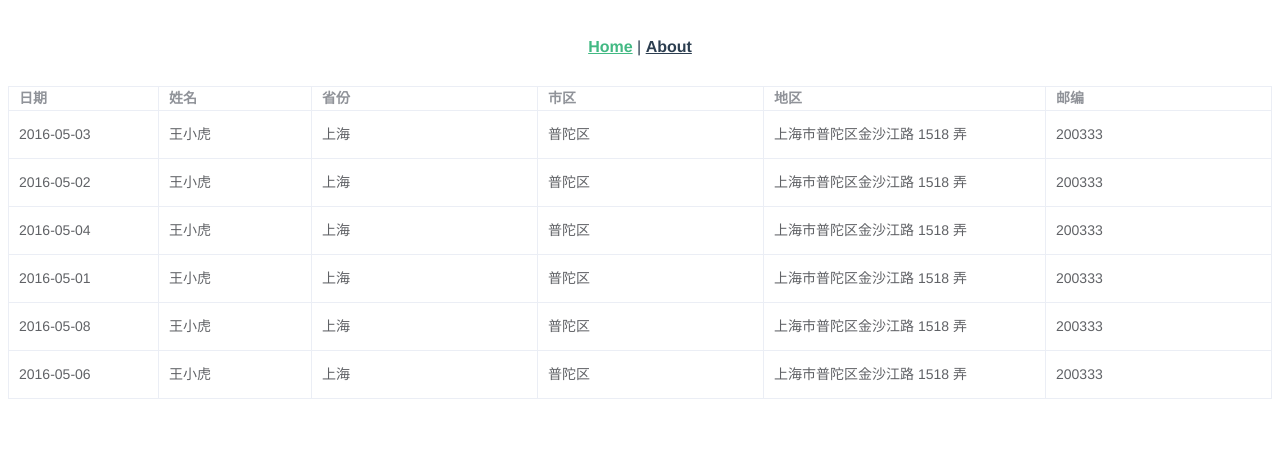
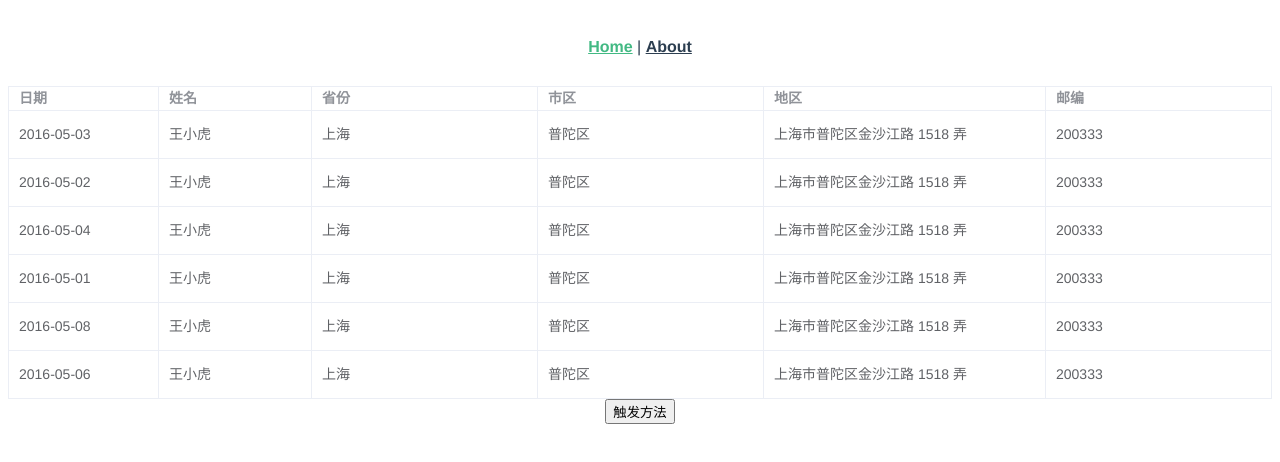
Before and after one commit to zhennv/2020dep, a Vue app: page / in a window 1280 px wide. Shown: the top 462 px of the page. Built offline with nearby package versions, Linux system fonts and the light colour scheme.

Commit message:
新增axios

```diff
--- a/package.json
+++ b/package.json
@@ -8,6 +8,7 @@
     "lint": "vue-cli-service lint"
   },
   "dependencies": {
+    "axios": "^0.20.0",
     "core-js": "^2.6.5",
     "vue": "^2.6.10",
     "vue-router": "^3.0.3",
--- a/src/views/Home.vue
+++ b/src/views/Home.vue
@@ -5,6 +5,7 @@
       <el-table-column slot="fixed" fixed prop="date" label="日期" width="150">
       </el-table-column>
     </HelloWorld>
+    <button @click="asyncClick">触发方法</button>
   </div>
 </template>
 <script>
@@ -102,6 +103,7 @@ export default {
     handleNameSort() {
       console.log("handleNameSort");
     },
+    asyncClick() {},
   },
   components: {
     HelloWorld,
```
Also changed, not shown: 1 other file (tests, documents, lock files or other folders).
